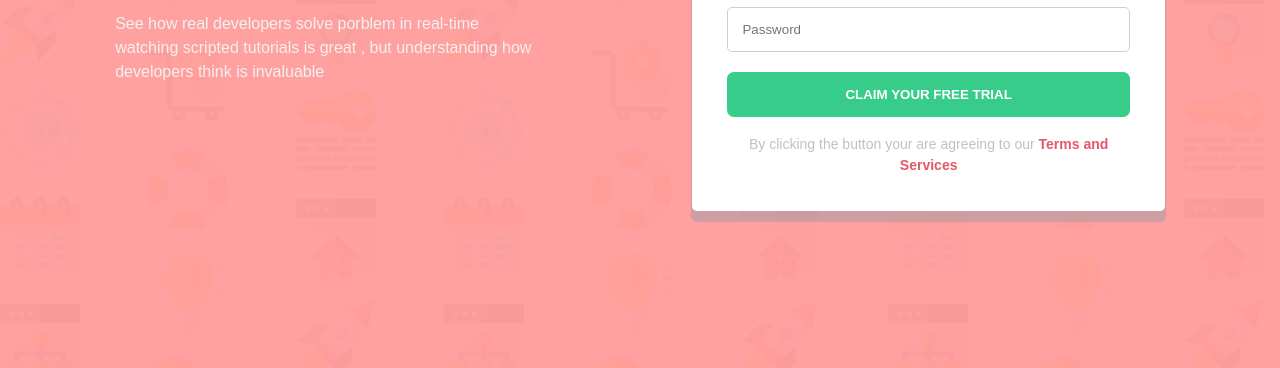
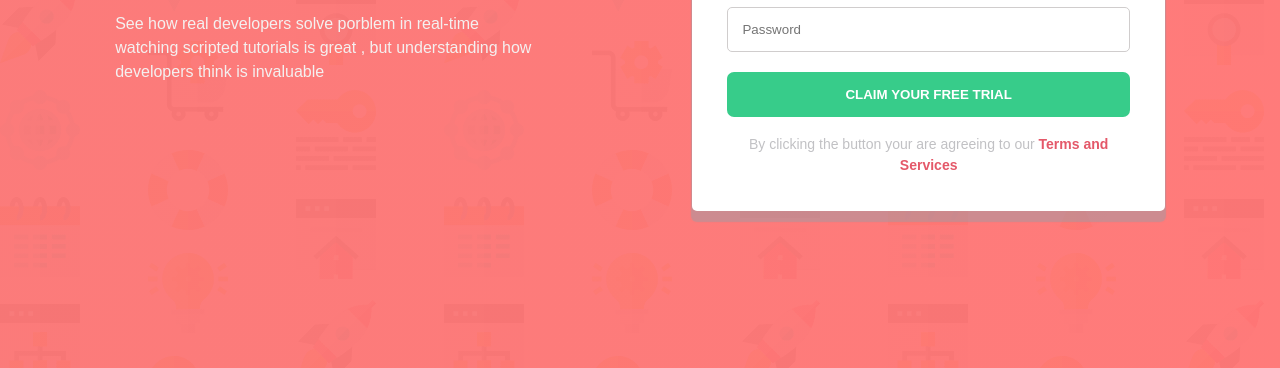
Before and after one commit to akr7205/TA-STYLE-building-html-forms-THaaaj, a website: page block-BHaaci/index.html in a window 1280 px wide. Shown: the part 432-800 px from the top of the page. Drawn offline with Linux system fonts and the light colour scheme.

Commit message:
2nd commit

```diff
--- a/block-BHaaci/assets/stylesheets/style.css
+++ b/block-BHaaci/assets/stylesheets/style.css
@@ -117,7 +117,7 @@ width: 100%;
 .container{
 	width: 100%;
 	height: 100vh;
-	background: linear-gradient(to right,rgb(255, 121, 120,0.7),rgb(255,121,120,0.7)),url(../media/bg-intro-desktop.png) no-repeat;
+	background: linear-gradient(to right,rgb(250 67 66 / 70%),rgb(255,67,66,0.7)),url(../media/bg-intro-desktop.png) no-repeat;
 	background-size: cover;
 	display: flex;
     justify-content: center;
```
